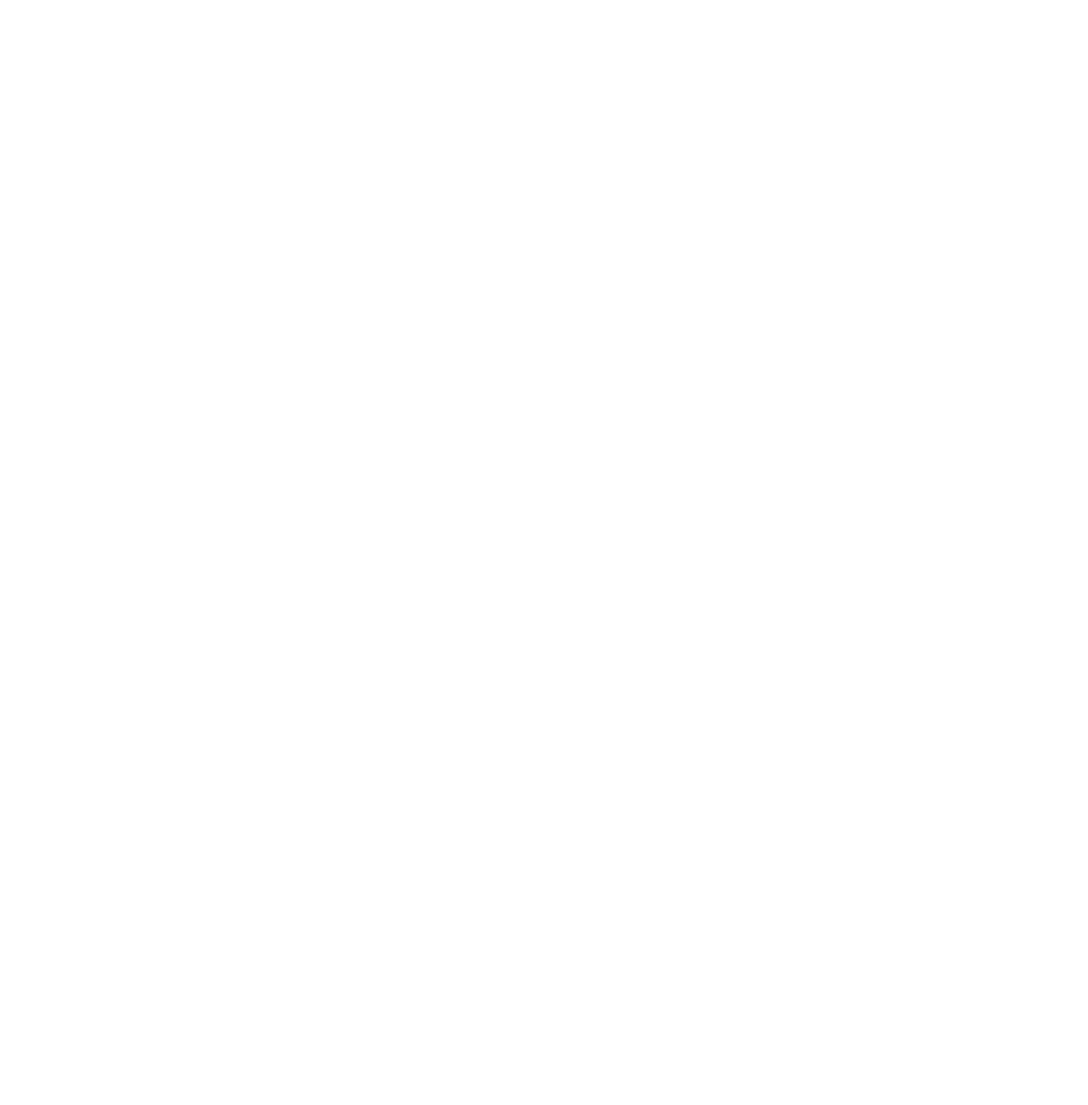
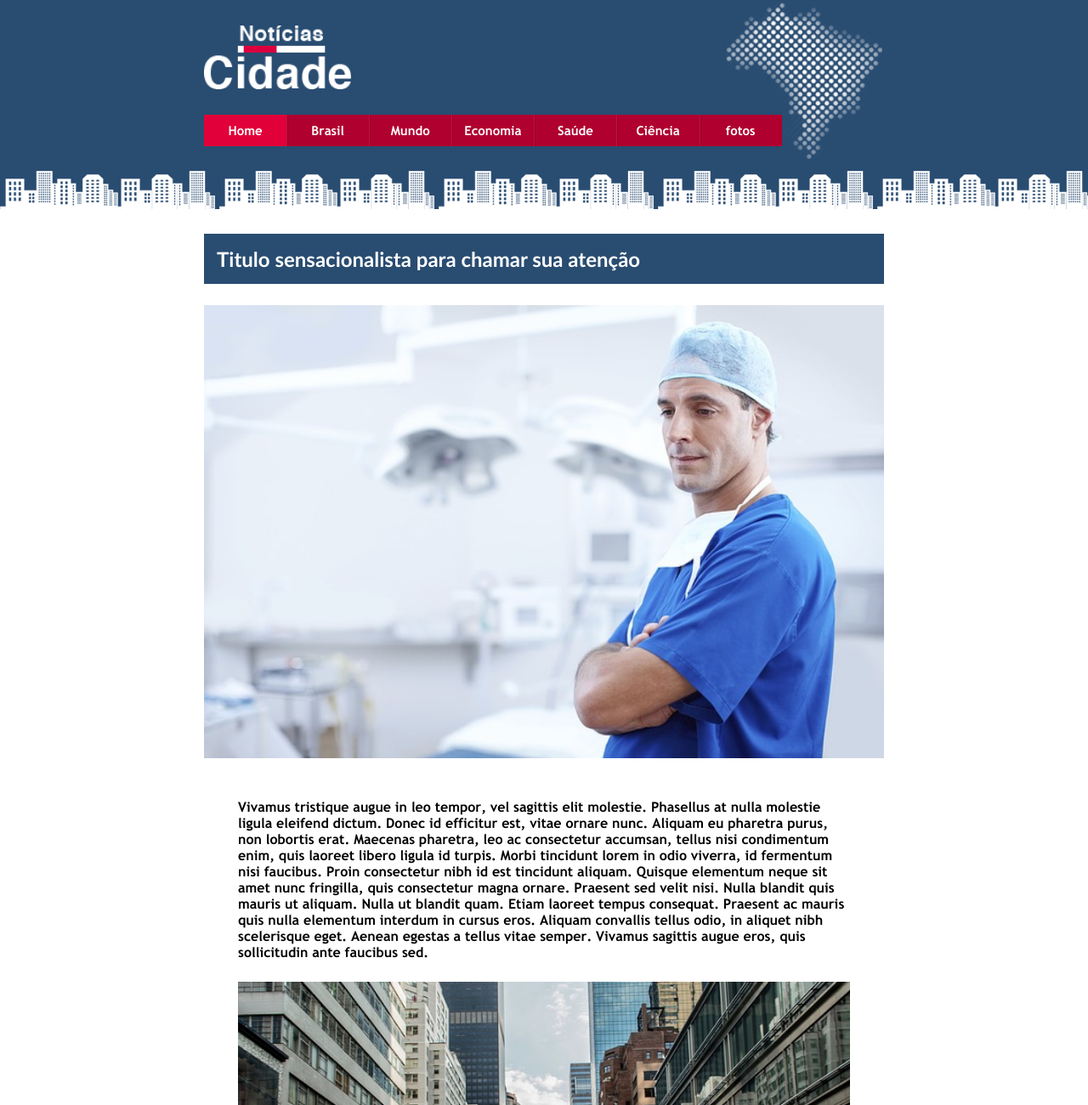
Before and after one commit to Virrann/pjtoJournar, a plain HTML site: page noticia.html in a window 1280 px wide. Shown: the top 1300 px of the page at 85% size. Before the commit the page ends 800 px from the top, so only its background shows below. Drawn offline with Linux system fonts and the light colour scheme.

Commit message:
start-news-template

```diff
--- a/noticia.html
+++ b/noticia.html
@@ -4,9 +4,87 @@
     <meta charset="UTF-8">
     <meta http-equiv="X-UA-Compatible" content="IE=edge">
     <meta name="viewport" content="width=device-width, initial-scale=1.0">
+    <meta name="description" content="exemplo de uma noticia no site">
+    <link rel="stylesheet" type="text/css" href="style/noticia.css">
     <title>Exemplo de notícia</title>
 </head>
 <body>
 
+    <section class="noticia">
+        <div>
+            <h1>Titulo sensacionalista para chamar sua atenção</h1>
+
+            <img src="img/doutor.jpg" alt="Imagem para ilustrar a matéria">
+        </div>
+
+        <article class="materia">
+
+            <br>
+
+            <p>
+                Vivamus tristique augue in leo tempor, vel sagittis elit molestie.
+                Phasellus at nulla molestie ligula eleifend dictum. Donec id
+                efficitur est, vitae ornare nunc. Aliquam eu pharetra purus, non
+                lobortis erat. Maecenas pharetra, leo ac consectetur accumsan,
+                tellus nisi condimentum enim, quis laoreet libero ligula id turpis.
+                Morbi tincidunt lorem in odio viverra, id fermentum nisi faucibus.
+                Proin consectetur nibh id est tincidunt aliquam. Quisque elementum
+                neque sit amet nunc fringilla, quis consectetur magna ornare.
+                Praesent sed velit nisi. Nulla blandit quis mauris ut aliquam.
+                Nulla ut blandit quam. Etiam laoreet tempus consequat. Praesent ac
+                mauris quis nulla elementum interdum in cursus eros. Aliquam
+                convallis tellus odio, in aliquet nibh scelerisque eget. Aenean
+                egestas a tellus vitae semper. Vivamus sagittis augue eros, quis
+                sollicitudin ante faucibus sed.
+            </p>
+
+            <img src="img/taxi.jpg" alt="Imagem demonstrativa">
+
+            <p>
+                Nullam sollicitudin, orci at consectetur sollicitudin, dolor urna
+                euismod justo, non tempor diam purus sit amet turpis. Donec
+                condimentum feugiat arcu, eget consequat turpis lobortis ac. Nullam
+                id dui eget ante efficitur sagittis ut commodo elit. Phasellus
+                fringilla, purus in porttitor placerat, orci massa cursus ligula,
+                vitae sollicitudin nisl leo ut massa. Nulla nisl nisi, tincidunt at
+                commodo vitae, convallis sit amet sem. Ut lobortis eros a lorem
+                facilisis convallis. Mauris ipsum libero, eleifend eget velit ut,
+                euismod sodales elit. Pellentesque eu consequat odio.
+            </p>
+
+            <p>
+                Nesse ponto grande parte de seus leitores ja parou de ler então
+                não haveria grande necessidade de continuar, mas se quiser pode
+                ficar a vontade.
+            </p>
+        </article>
+    </section>
+
+    <footer>
+        <section class="coments">
+            <img src="img/profile-pic.png" alt="">
+            <form action="">
+                <textarea name="comentario" id="comentario" cols="450" rows="10" placeholder="Deixe um comentário sobre essa matéria"></textarea>
+            </form>
+        </section>
+    </footer>
+
+    <header>
+        <div>
+            <img src="img/logo.png" alt="#">
+
+            <nav>
+                <ul>
+                    <li class="atual" id="first"><a href="home.html">Home</a></li>
+                    <li><a href="nacional.html">Brasil</a></li>
+                    <li><a href="internacional.html">Mundo</a></li>
+                    <li><a href="economia.html">Economia</a></li>
+                    <li><a href="saude.html">Saúde</a></li>
+                    <li><a href="ciencia.html">Ciência</a></li>
+                    <li><a href="fotos.html">fotos</a></li>
+                </ul>
+            </nav>
+        </div>
+    </header>
 </body>
 </html>
--- /dev/null
+++ b/style/noticia.css
@@ -0,0 +1,123 @@
+@font-face {
+    font-family: 'Trebuchet MS';
+    src: url('trebuchet-ms-bold.ttf') format('truetype');
+  }
+*{
+    margin: 0;
+    padding: 0;
+    order: 2;
+    text-decoration: none;
+    font-family: 'Trebuchet MS', 'Lucida Sans Unicode', 'Lucida Grande', 'Lucida Sans', Arial, sans-serif;
+    box-sizing: border-box;
+}
+a{
+    color: #294c71;
+}
+
+a:hover{
+    color: black;
+}
+
+body{
+    display: flex;
+    flex-direction: column;
+}
+
+header{
+    background: #294c71 url(../img/fundo.png) repeat-x bottom left;
+    display: block;
+    order: 1;
+    height: 250px;
+}
+
+header div{
+    background:url(../img/detalhe-topo.png) no-repeat right top;
+    background-size: 190px 193.2px ;
+    max-width: 800px;
+    width: 100%;
+    height: 233px;
+    font-size: 0;
+    margin: auto;
+}
+
+header img{
+    height: 75px;
+    margin: 30px 0;
+}
+
+header ul{
+    width: 85%;
+    align-items: center;
+    margin-bottom: 20px;
+}
+
+header ul li{
+    text-align: center;
+    width: 14.28%;
+    background: #b0002f url(../img/divisor.png) repeat-y;
+    display: inline-block;
+}
+
+.atual{
+    background-color: #e10039;
+}
+
+header #first{
+    background-image: none;
+}
+
+header a{
+    /*background-color: #b0002f;*/
+    font-size: 15px;
+    display: block;
+    color: white;
+    padding: 10px;
+}
+
+.noticia, .coments{
+    margin: 0 auto;
+    width: 100%;
+    max-width: 800px;
+}
+
+.noticia h1{
+    display: block;
+    padding: 15px;
+    background-color: #294c71;
+    color: white;
+    margin: 25px 0;
+}
+
+.noticia img{
+    width: 100%;
+}
+
+.noticia p{
+    margin: 25px 0 ;
+}
+
+.materia{
+    width: 90%;
+    margin: 0 auto;
+}
+
+.coments{
+    margin: 30px auto;
+}
+
+.coments form{
+    max-width: 89%;
+    display: inline-block;
+}
+
+.coments img{
+    display: inline-block;
+    width: 80px;
+}
+
+.coments textarea{
+    width: 100%;
+    max-height: 80px;
+    border: solid 1px #294c71;
+    border-radius: 5px;
+}
```
Also changed, not shown: img/profile-pic.png (added).
